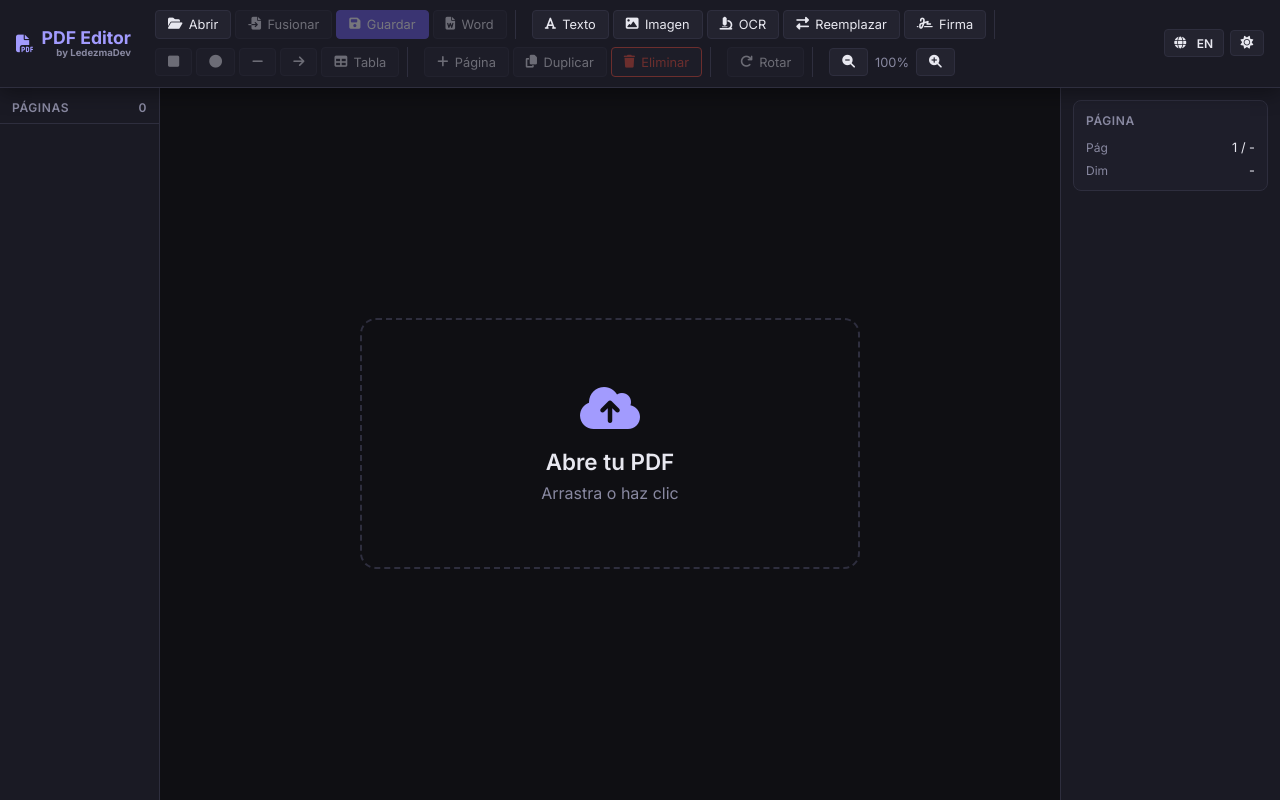
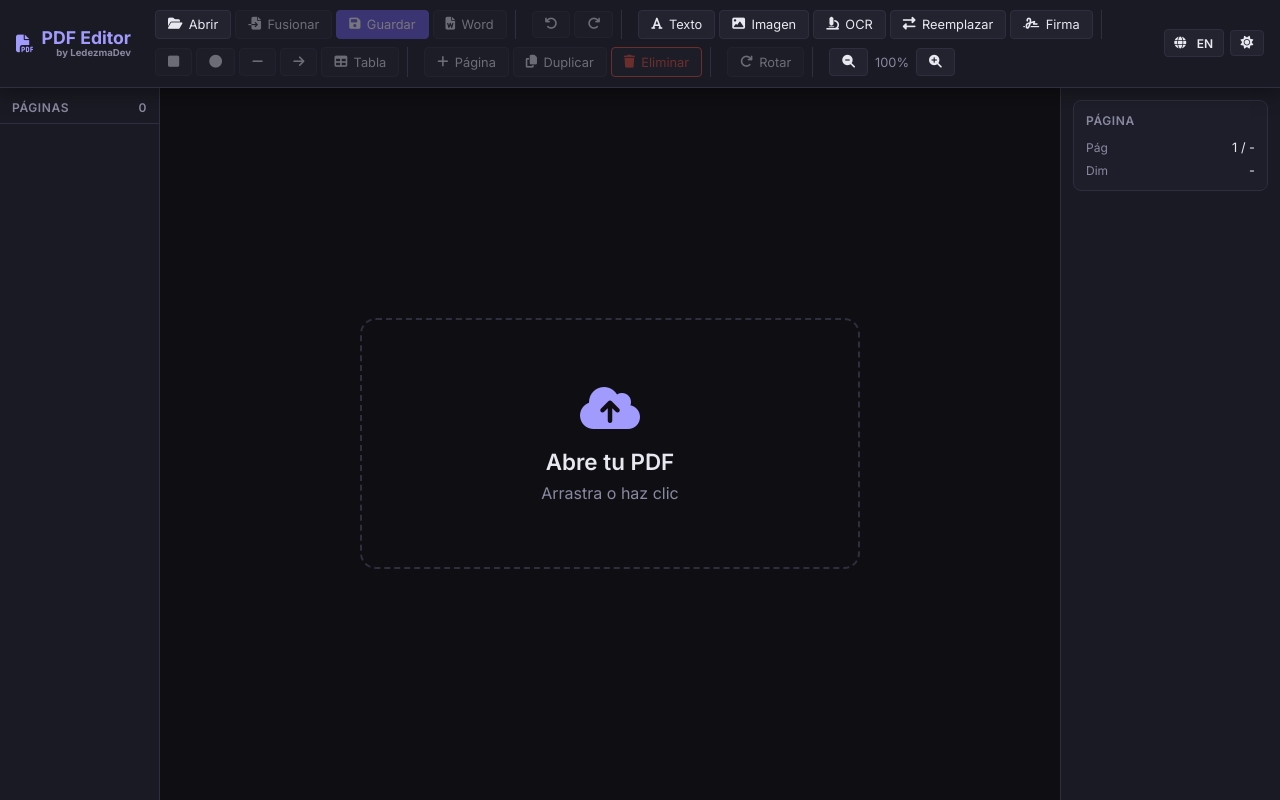
Before and after one commit to idanielmeza/pdf-editor, a React (Vite) app: page / in a window 1280 px wide. Built offline with nearby package versions, Linux system fonts and the light colour scheme.

Commit message:
Add undo/redo, fix deps, restore PWA config

```diff
--- a/src/components/toolbar/FileActions.tsx
+++ b/src/components/toolbar/FileActions.tsx
@@ -10,10 +10,15 @@ export default function FileActions() {
   const savePdf = usePdfStore((s) => s.savePdf)
   const mergePdf = usePdfStore((s) => s.mergePdf)
   const exportWord = usePdfStore((s) => s.exportWord)
+  const undo = usePdfStore((s) => s.undo)
+  const redo = usePdfStore((s) => s.redo)
+  const historyIndex = usePdfStore((s) => s.historyIndex)
+  const historyLen = usePdfStore((s) => s.elementHistory.length)
   const pdfDoc = usePdfStore((s) => s.pdfDoc)
   const { t } = useI18nStore()
 
   return (
+    <>
       <ToolbarGroup>
         <input ref={fileRef} type="file" accept=".pdf" style={{ display: 'none' }}
           onChange={(e) => { if (e.target.files?.[0]) loadPdf(e.target.files[0]); e.target.value = '' }} />
@@ -32,5 +37,14 @@ export default function FileActions() {
           <i className="fas fa-file-word" /> {t('word')}
         </button>
       </ToolbarGroup>
+      <ToolbarGroup>
+        <button className="btn" title={t('undo')} onClick={undo} disabled={!pdfDoc || historyIndex <= 0}>
+          <i className="fas fa-undo" />
+        </button>
+        <button className="btn" title={t('redo')} onClick={redo} disabled={!pdfDoc || historyIndex >= historyLen - 1}>
+          <i className="fas fa-redo" />
+        </button>
+      </ToolbarGroup>
+    </>
   )
 }
--- a/src/store/useI18nStore.ts
+++ b/src/store/useI18nStore.ts
@@ -90,6 +90,8 @@ const translations: Record<Lang, Record<string, string>> = {
     toastReplaced: 'Reemplazado',
     ocrProcessing: 'Procesando OCR',
     ocrStarting: 'Iniciando...',
+    undo: 'Deshacer',
+    redo: 'Rehacer',
   },
   en: {
     open: 'Open',
@@ -178,6 +180,8 @@ const translations: Record<Lang, Record<string, string>> = {
     toastReplaced: 'Replaced',
     ocrProcessing: 'Processing OCR',
     ocrStarting: 'Starting...',
+    undo: 'Undo',
+    redo: 'Redo',
   },
 }
 
--- a/src/store/usePdfStore.ts
+++ b/src/store/usePdfStore.ts
@@ -17,6 +17,8 @@ interface PdfStore {
   totalPages: number
   zoom: number
   elements: Record<number, OverlayElement[]>
+  elementHistory: Record<number, OverlayElement[]>[]
+  historyIndex: number
   selectedId: string | null
   activeTool: ToolName
   ocrData: Record<number, OcrData>
@@ -46,6 +48,9 @@ interface PdfStore {
   setViewport: (vp: { width: number; height: number } | null) => void
   mergePdf: (file: File) => Promise<void>
   exportWord: () => Promise<void>
+  undo: () => void
+  redo: () => void
+  pushHistory: (elements: Record<number, OverlayElement[]>) => void
 }
 
 export const usePdfStore = create<PdfStore>((set, get) => ({
@@ -57,6 +62,8 @@ export const usePdfStore = create<PdfStore>((set, get) => ({
   totalPages: 0,
   zoom: 1,
   elements: {},
+  elementHistory: [],
+  historyIndex: -1,
   selectedId: null,
   activeTool: null,
   ocrData: {},
@@ -109,32 +116,53 @@ export const usePdfStore = create<PdfStore>((set, get) => ({
 
   setZoom: (z) => set({ zoom: Math.min(3, Math.max(0.25, z)) }),
 
+  pushHistory: (elements) => {
+    const { elementHistory, historyIndex } = get()
+    const trimmed = elementHistory.slice(0, historyIndex + 1)
+    const next = [...trimmed, JSON.parse(JSON.stringify(elements))].slice(-50)
+    set({ elementHistory: next, historyIndex: next.length - 1 })
+  },
+
   addElement: (el) => {
     const { elements, currentPage } = get()
-    set({ elements: { ...elements, [currentPage]: [...(elements[currentPage] ?? []), el] } })
+    const next = { ...elements, [currentPage]: [...(elements[currentPage] ?? []), el] }
+    get().pushHistory(next)
+    set({ elements: next })
   },
 
   updateElement: (id, patch) => {
     const { elements, currentPage } = get()
-    set({
-      elements: {
+    const next = {
       ...elements,
       [currentPage]: elements[currentPage].map((el) =>
         el.id === id ? ({ ...el, ...patch } as OverlayElement) : el
       ),
-      },
-    })
+    }
+    set({ elements: next })
   },
 
   deleteElement: (id) => {
     const { elements, currentPage } = get()
-    set({
-      elements: {
+    const next = {
       ...elements,
       [currentPage]: elements[currentPage].filter((el) => el.id !== id),
+    }
+    get().pushHistory(next)
+    set({ elements: next, selectedId: null })
   },
-      selectedId: null,
-    })
+
+  undo: () => {
+    const { elementHistory, historyIndex } = get()
+    if (historyIndex <= 0) return
+    const prev = historyIndex - 1
+    set({ elements: JSON.parse(JSON.stringify(elementHistory[prev])), historyIndex: prev, selectedId: null })
+  },
+
+  redo: () => {
+    const { elementHistory, historyIndex } = get()
+    if (historyIndex >= elementHistory.length - 1) return
+    const next = historyIndex + 1
+    set({ elements: JSON.parse(JSON.stringify(elementHistory[next])), historyIndex: next, selectedId: null })
   },
 
   selectElement: (id) => set({ selectedId: id }),
--- a/vite.config.ts
+++ b/vite.config.ts
@@ -1,11 +1,47 @@
 import { defineConfig } from 'vite'
 import react from '@vitejs/plugin-react'
-import { resolve } from 'path'
+import { VitePWA } from 'vite-plugin-pwa'
 
 export default defineConfig({
-  plugins: [react()],
+  base: '/pdf-editor/',
+  plugins: [
+    react(),
+    VitePWA({
+      registerType: 'autoUpdate',
+      manifest: {
+        name: 'PDF Editor Pro — by LedezmaDev',
+        short_name: 'PDF Editor',
+        description: 'Editor de PDFs online — by LedezmaDev',
+        theme_color: '#6c5ce7',
+        background_color: '#1a1a2e',
+        display: 'standalone',
+        scope: '/pdf-editor/',
+        start_url: '/pdf-editor/',
+        icons: [
+          { src: 'pwa-192.png', sizes: '192x192', type: 'image/png' },
+          { src: 'pwa-512.png', sizes: '512x512', type: 'image/png', purpose: 'any maskable' },
+        ],
+      },
+      workbox: {
+        globPatterns: ['**/*.{js,css,html,ico,png,svg}'],
+        maximumFileSizeToCacheInBytes: 10 * 1024 * 1024,
+        runtimeCaching: [
+          {
+            urlPattern: /^https:\/\/fonts\.googleapis\.com\/.*/i,
+            handler: 'CacheFirst',
+            options: { cacheName: 'google-fonts', expiration: { maxEntries: 20, maxAgeSeconds: 31536000 } },
+          },
+          {
+            urlPattern: /^https:\/\/cdnjs\.cloudflare\.com\/.*/i,
+            handler: 'CacheFirst',
+            options: { cacheName: 'cdn-cache', expiration: { maxEntries: 10, maxAgeSeconds: 2592000 } },
+          },
+        ],
+      },
+    }),
+  ],
   optimizeDeps: {
-    include: ['pdfjs-dist', 'pdf-lib']
+    include: ['pdfjs-dist', 'pdf-lib'],
   },
   build: {
     rollupOptions: {
@@ -14,8 +50,8 @@ export default defineConfig({
           pdfjs: ['pdfjs-dist'],
           pdflib: ['pdf-lib'],
           tesseract: ['tesseract.js'],
-        }
-      }
-    }
-  }
+        },
+      },
+    },
+  },
 })
```
Also changed, not shown: package.json (+6 -2 lines), 1 other file (tests, documents, lock files or other folders). Lines whose indentation alone changed are shown as unchanged.
